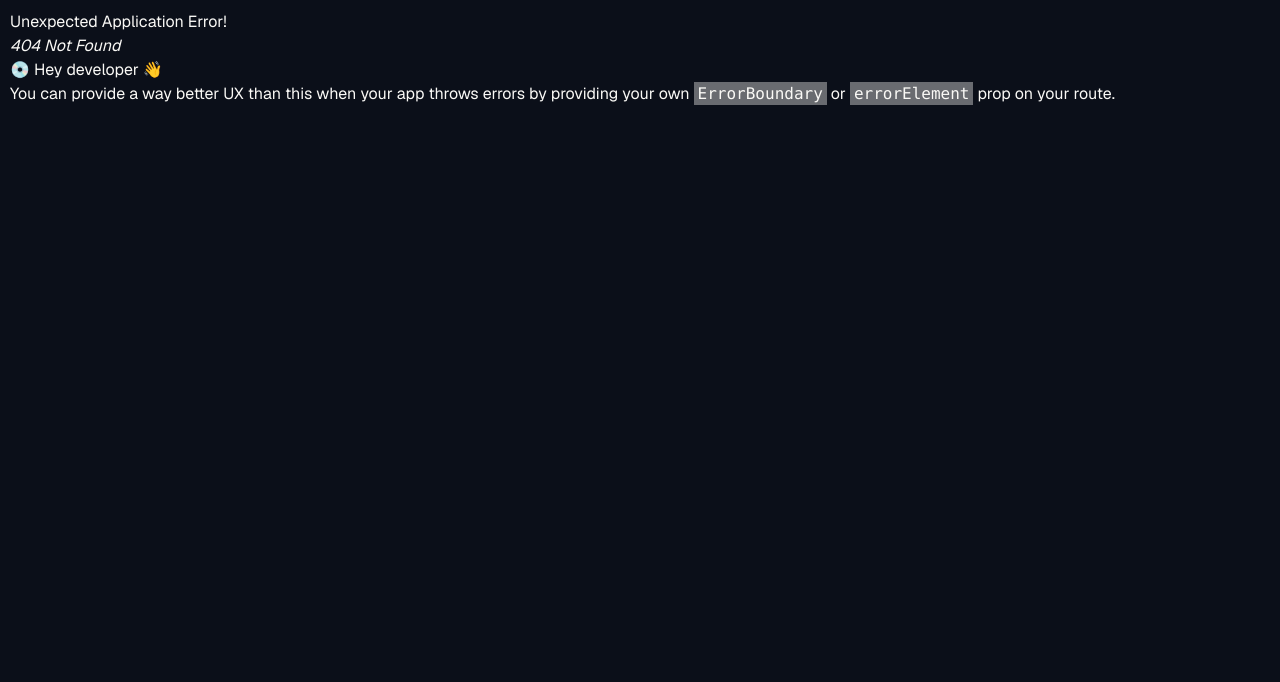
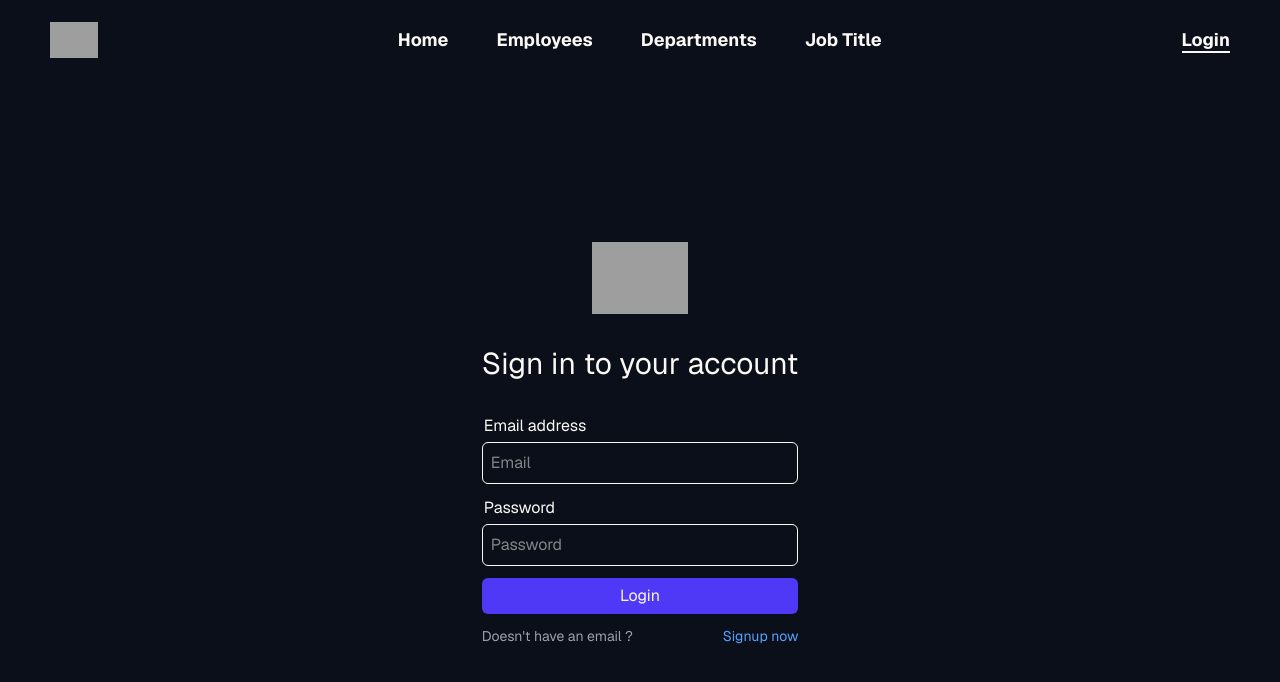
Before and after one commit to Yusef-Ahmed/Employee-Directory, a React (Vite) app in the folder client/: page /auth/login in a window 1280 px wide. Before the commit this address had no page. Shown: the top 682 px of the page. Built offline with nearby package versions, Linux system fonts and the light colour scheme; grey boxes are pictures that could not be loaded.

Commit message:
Feature: add authentication

```diff
--- a/client/index.html
+++ b/client/index.html
@@ -5,7 +5,7 @@
     <link
       rel="icon"
       type="image/svg+xml"
-      href="5d.ae/themes/mysite/assets/img/5D-white.svg"
+      href="https://5d.ae/themes/mysite/assets/img/5D-white.svg"
     />
     <link rel="preconnect" href="https://fonts.googleapis.com" />
     <link rel="preconnect" href="https://fonts.gstatic.com" crossorigin />
--- a/client/src/App.tsx
+++ b/client/src/App.tsx
@@ -1,17 +1,33 @@
 import { createBrowserRouter, RouterProvider } from "react-router-dom";
 import Home from "./pages/Home";
 import RootLayout from "./pages/RootLayout";
+import Employees from "./pages/Employees";
+import employeesLoader from "./features/employees/loader";
+import authAction from "./features/authentication/action";
+import NotFound from "./pages/NotFound";
+import Authentication from "./pages/authentication";
 
 function App() {
   const router = createBrowserRouter([
     {
       path: "/",
       element: <RootLayout />,
+      errorElement: <NotFound />,
       children: [
         {
           index: true,
           element: <Home />,
         },
+        {
+          path: "/employees",
+          element: <Employees />,
+          // loader: employeesLoader,
+        },
+        {
+          path: "/auth/:mode",
+          element: <Authentication />,
+          action: authAction,
+        }
       ],
     },
   ]);
--- /dev/null
+++ b/client/src/components/AuthForm.tsx
@@ -0,0 +1,89 @@
+import { useEffect, useState } from "react";
+import { Form, Link, useActionData, useParams } from "react-router-dom";
+
+function AuthForm() {
+  const [errors, setErrors] = useState<string[]>([]);
+  const signUp = useParams().mode == "signup";
+  const data = useActionData();
+
+  useEffect(() => {
+    if (data && data.ErrorData) setErrors(data.ErrorData);
+    else if (data && data.message) setErrors([data.message]);
+    else setErrors([]);
+  }, [data]);
+
+  return (
+    <div className="flex flex-col items-center gap-8 justify-center h-[80vh]">
+      {/* error section */}
+      {errors && (
+        <section className="flex flex-col text-center gap-3 mt-15">
+          {errors.map((error: string) => (
+            <div
+              className="p-4 border-1 rounded-lg bg-gray-800 text-red-400"
+              role="alert"
+              key={error}
+            >
+              {error}
+            </div>
+          ))}
+        </section>
+      )}
+      <Link to={"/"}>
+        <img
+          className="w-24 mt-4 transition-all duration-300 hover:scale-125 hover:-translate-y-5"
+          src="https://5d.ae/themes/mysite/assets/img/5D-white.svg"
+        />
+      </Link>
+      <Form className="flex flex-col gap-3" method="POST">
+        <h1 className="text-3xl mb-5">
+          {signUp ? "Sign up for free now!" : "Sign in to your account"}
+        </h1>
+        {signUp && (
+          <section className="flex flex-col gap-1">
+            <label className="ml-0.5">User name</label>
+            <input
+              placeholder="Name"
+              autoComplete="off"
+              className="transition border p-2 rounded-md focus:-translate-y-1"
+              name="fullName"
+            />
+          </section>
+        )}
+        <section className="flex flex-col gap-1">
+          <label className="ml-0.5">Email address</label>
+          <input
+            placeholder="Email"
+            className="transition border p-2 rounded-md focus:-translate-y-1"
+            name="email"
+            type="email"
+          />
+        </section>
+        <section className="flex flex-col gap-1">
+          <label className="ml-0.5">Password</label>
+          <input
+            placeholder="Password"
+            className="transition border p-2 rounded-md focus:-translate-y-1"
+            name="password"
+            type="password"
+          />
+        </section>
+        <button className="transition rounded-md bg-indigo-600 py-1.5 hover:cursor-pointer hover:bg-indigo-500 hover:-translate-y-1">
+          {signUp ? "Signup" : "Login"}
+        </button>
+        <section className="flex justify-between text-sm">
+          <p className="text-gray-400">
+            {signUp ? "Already have an email ?" : "Doesn't have an email ?"}{" "}
+          </p>
+          <Link
+            to={"/auth/" + (signUp ? "login" : "signup")}
+            className="text-blue-400 hover:underline"
+          >
+            {signUp ? "Login now" : "Signup now"}
+          </Link>
+        </section>
+      </Form>
+    </div>
+  );
+}
+
+export default AuthForm;
--- /dev/null
+++ b/client/src/features/authentication/action.ts
@@ -0,0 +1,32 @@
+import { ActionFunction, redirect } from "react-router-dom";
+
+export const action: ActionFunction = async ({ request, params }) => {
+  const mode = params.mode;
+  const req = await request.formData();
+  const data = {
+    fullName: req.get("fullName"),
+    email: req.get("email"),
+    password: req.get("password"),
+  };
+
+  const response = await fetch("http://localhost:3000/" + mode, {
+    method: "POST",
+    body: JSON.stringify(data),
+    headers: {
+      "Content-Type": "application/json",
+    },
+  });
+
+  const resData = await response.json();
+
+  if (!response.ok) return resData;
+
+  if (mode === "login") {
+    localStorage.setItem("token", resData.token);
+    return redirect("/employees");
+  }
+
+  return redirect("/auth/login");
+};
+
+export default action;
--- a/client/src/pages/Header.tsx
+++ b/client/src/pages/Header.tsx
@@ -11,7 +11,7 @@ function Header() {
       <section className="flex gap-12">
         <NavLink
           to="/"
-          className={(isActive) =>
+          className={({isActive}) =>
             (isActive ? "border-b-2 " : "") +
             "will-change-auto hover:-translate-y-1 hover:scale-125 duration-200"
           }
@@ -19,8 +19,8 @@ function Header() {
           Home
         </NavLink>
         <NavLink
-          to={"/employees"}
-          className={(isActive) =>
+          to="/employees"
+          className={({isActive}) =>
             (isActive ? "border-b-2 " : "") +
             "will-change-auto hover:-translate-y-1 hover:scale-125 duration-200"
           }
@@ -29,7 +29,7 @@ function Header() {
         </NavLink>
         <NavLink
           to="/departments"
-          className={(isActive) =>
+          className={({isActive}) =>
             (isActive ? "border-b-2 " : "") +
             "will-change-auto hover:-translate-y-1 hover:scale-125 duration-200"
           }
@@ -38,7 +38,7 @@ function Header() {
         </NavLink>
         <NavLink
           to="/jobTitle"
-          className={(isActive) =>
+          className={({isActive}) =>
             (isActive ? "border-b-2 " : "") +
             "will-change-auto hover:-translate-y-1 hover:scale-125 duration-200"
           }
@@ -48,8 +48,8 @@ function Header() {
       </section>
       <section>
         <NavLink
-          to="/login"
-          className={(isActive) =>
+          to="/auth/login"
+          className={({isActive}) =>
             (isActive ? "border-b-2 " : "") +
             "will-change-auto hover:-translate-y-1 hover:scale-125 duration-200"
           }
--- /dev/null
+++ b/client/src/pages/NotFound.tsx
@@ -0,0 +1,13 @@
+import { Link } from "react-router-dom";
+
+function NotFound() {
+  return (
+    <div className="flex flex-col items-center h-[90vh] gap-10 justify-center">
+      <h1 className="text-5xl font-bold">Page Not Found</h1>
+      <h2 className="text-4xl font-semibold">404</h2>
+      <Link className="text-xl font-semibold rounded-lg p-3 bg-[#4c4fef] hover:bg-[#4c4feff0]" to="/">Back to home</Link>
+    </div>
+  );
+}
+
+export default NotFound;
--- /dev/null
+++ b/client/src/pages/authentication.tsx
@@ -0,0 +1,7 @@
+import AuthForm from "../components/AuthForm";
+
+function Authentication() {
+  return <AuthForm />;
+}
+
+export default Authentication;
```
Also changed, not shown: 1 other file (tests, documents, lock files or other folders).
